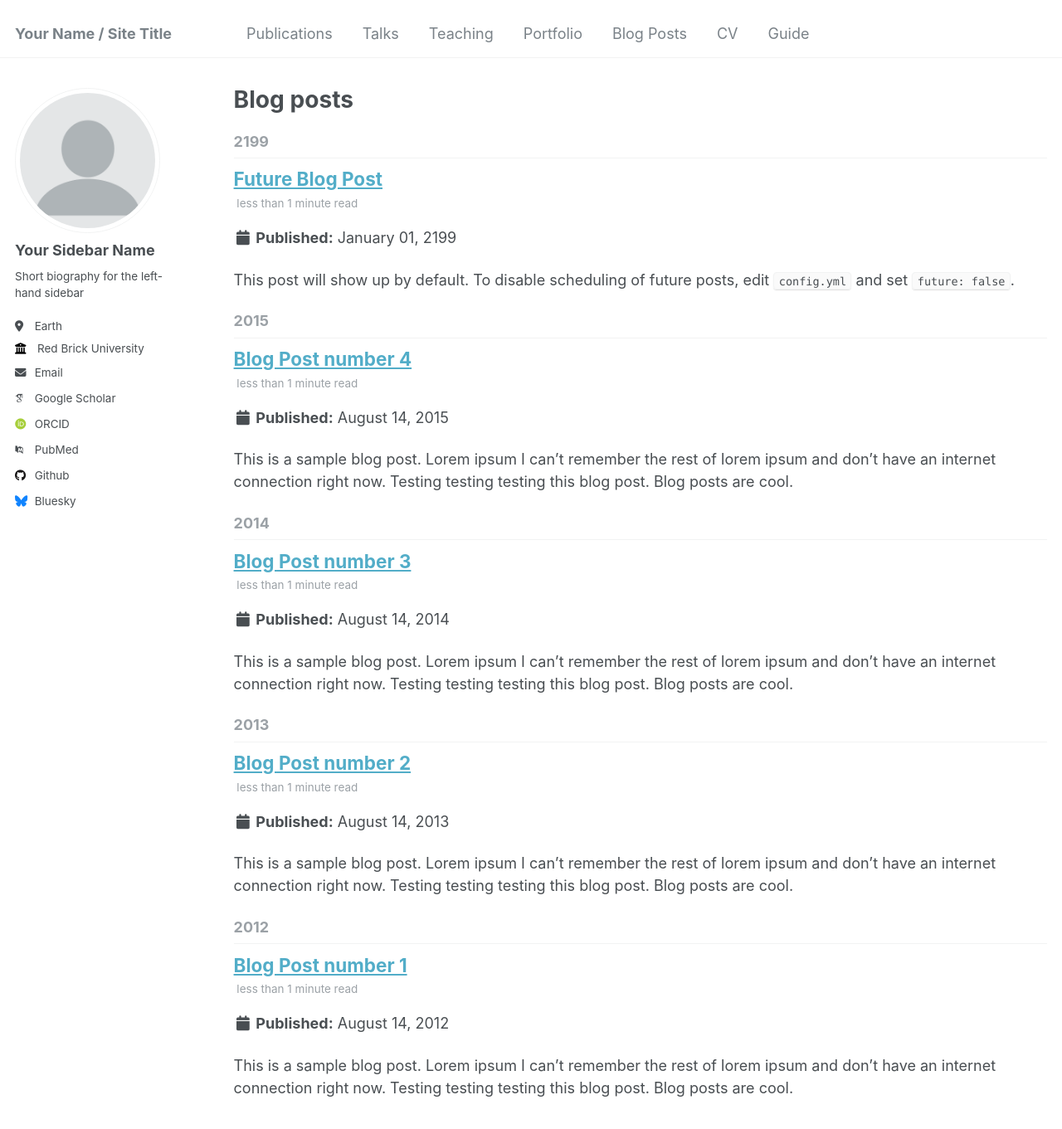
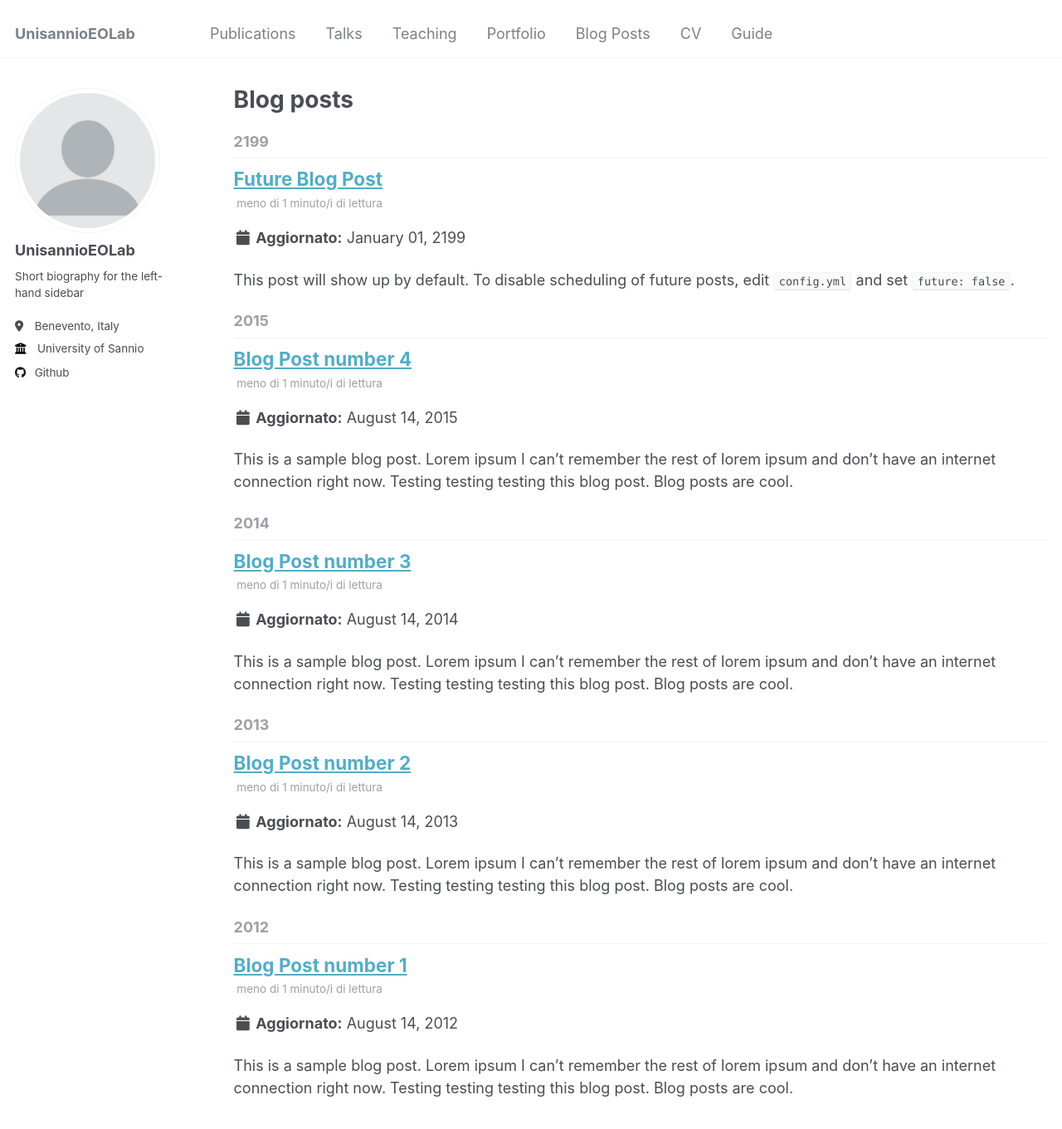
Before and after one commit to UnisannioEOLab/UnisannioEOLab.github.io, a Jekyll site: the page built from _pages/year-archive.html, in a window 1280 px wide and 1400 px high. Shown: the top 1361 px of the window at 83% size. Built offline with Jekyll 4.4.1, drawn with Linux system fonts in a browser that asks for light colours; some web fonts are replaced; some of the changed text lies outside the part shown.

Commit message:
updating config

```diff
--- a/_config.yml
+++ b/_config.yml
@@ -7,14 +7,14 @@
 # server process.
 
 # Basic Site Settings
-locale                   : "en-US"
-title                    : "Your Name / Site Title"
+locale                   : "it-IT"
+title                    : "UnisannioEOLab"
 title_separator          : "-"
-name                     : &name "Your Name"
+name                     : &name "UnisannioEOLab"
 description              : &description "personal description"
-url                      : https://academicpages.github.io # the base hostname & protocol for your site e.g. "https://mmistakes.github.io"
+url                      : https://unisannioeolab.github.io/
 baseurl                  : "" # the subpath of your site, e.g. "/blog"
-repository               : "academicpages/academicpages.github.io"
+repository               : "https://github.com/UnisannioEOLab/UnisannioEOLab.github.io"
 
 # Site Author - The following control what appear as part of the author content on the side bar.
 #               If a field is blank the icon and link will not appear, otherwise it will be shown.
@@ -22,33 +22,33 @@ repository               : "academicpages/academicpages.github.io"
 author:
   # Biographic information
   avatar           : "profile.png"
-  name             : "Your Sidebar Name"
+  name             : "UnisannioEOLab"
   pronouns         : # example: "she/her"
   bio              : "Short biography for the left-hand sidebar"
-  location         : "Earth"
-  employer         : "Red Brick University"
+  location         : "Benevento, Italy"
+  employer         : "University of Sannio"
   uri              : # URL
-  email            : "none@example.org"
+  email            : #"none@example.org"
 
   # Academic websites
   arxiv            : # URL - Update with the correct link to your profile
-  googlescholar    : "https://scholar.google.com/citations?user=PS_CX0AAAAAJ"
+  googlescholar    : #"https://scholar.google.com/citations?user=PS_CX0AAAAAJ"
   impactstory      : # URL
-  orcid            : "http://orcid.org/yourorcidurl"
+  orcid            : #"http://orcid.org/yourorcidurl"
   semantic         : # URL
-  pubmed           : "https://www.ncbi.nlm.nih.gov/pubmed/?term=john+snow"
+  pubmed           : #"https://www.ncbi.nlm.nih.gov/pubmed/?term=john+snow"
   researchgate     : # URL
 
   # Repositories and software development
   bitbucket        : # Username - Update with your username on the site
   codepen          : # Username
   dribbble         : # Username
-  github           : "academicpages"
+  github           : "UnisannioEOLab"
   kaggle           : # Username
   stackoverflow    : # User number or user number and name (i.e., use "1" or "1/jeff-atwood")
 
   # Social media
-  bluesky          : "bsky.app" # Replace this with you Bluesky username
+  bluesky          : #"bsky.app" # Replace this with you Bluesky username
   facebook         : # Username
   flickr           : # Username
   foursquare       : # Username
```
